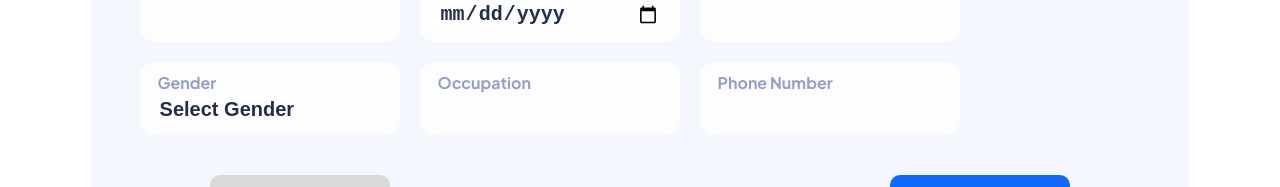
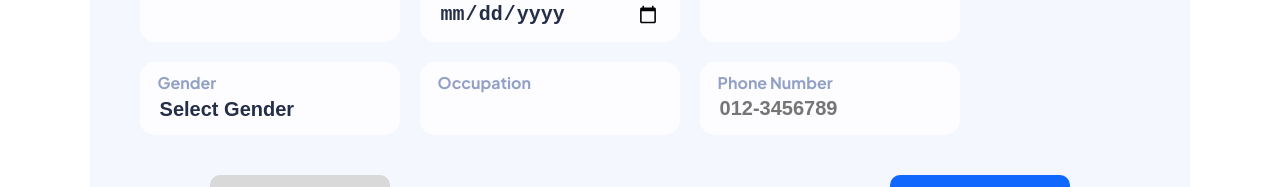
Before and after one commit to yeeshuen02/one-mind, a React (Create React App) app: page /addpatient in a window 1280 px wide. Shown: the part 942-1129 px from the top of the page. Built offline with nearby package versions, Linux system fonts and the light colour scheme.

Commit message:
updated AddPatient

```diff
--- a/src/scenes/AddPatients/AddPatient.jsx
+++ b/src/scenes/AddPatients/AddPatient.jsx
@@ -172,7 +172,9 @@ const AddPatient = () => {
             <div className="input-container">
               <label className="placeholder">Phone Number</label>
               <input
-                type="text"
+                type="tel"
+                pattern="01\d-\d{7}|01\d-\d{8}"
+                placeholder="012-3456789"
                 onChange={(e) => setPhoneNo(e.target.value)}
                 value={phoneNo}
                 required
```
